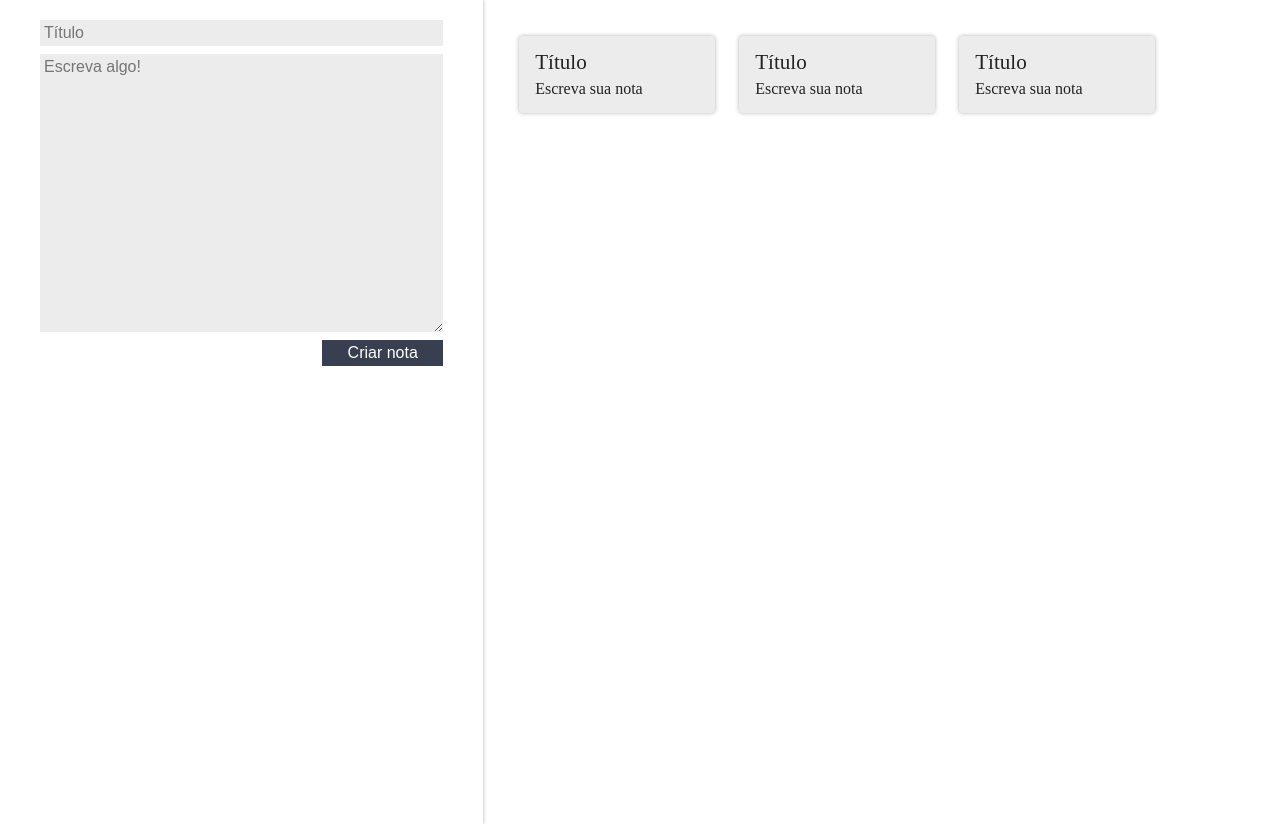
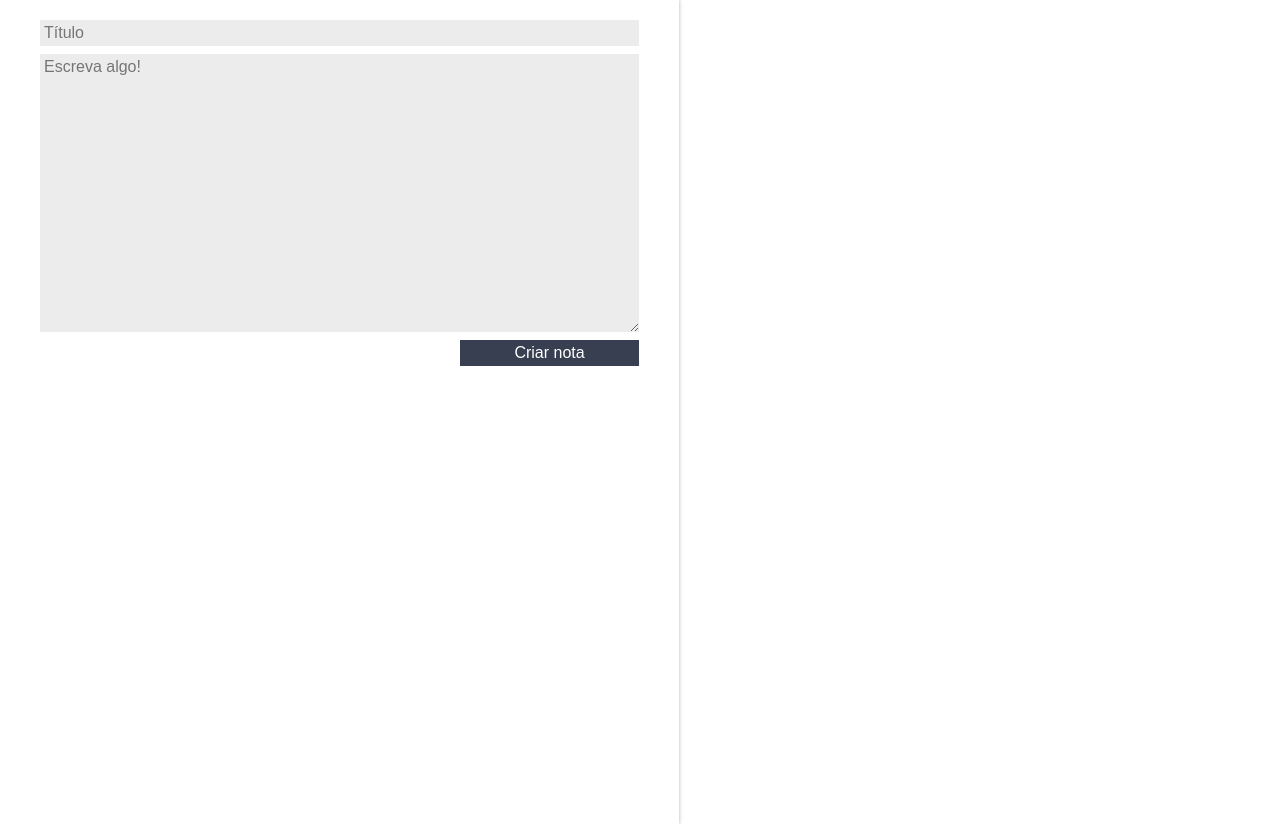
Before and after one commit to riamavx/ceep, a React (Create React App) app: page / in a window 1280 px wide. Built offline with nearby package versions, Linux system fonts and the light colour scheme.

Commit message:
deixando a pagina dinamica

```diff
--- a/src/App.js
+++ b/src/App.js
@@ -5,11 +5,27 @@
 import './assets/index.css';
 
 class App extends Component {
+  constructor(){
+    super();
+
+    this.state={
+      notas:[]
+    }
+  }
+  criarNota(titulo, texto){
+    const novaNota = {titulo, texto};
+    const novoArrayNotas = [...this.state.notas, novaNota]
+    const novoEstado = {
+      notas: novoArrayNotas
+    }
+    this.setState(novoEstado)
+
+  }
   render(){
     return (
       <section className="conteudo">
-      <FormularioCadastro/>
-      <ListaDeNotas/>
+      <FormularioCadastro criarNota= {this.criarNota.bind(this)}/>
+      <ListaDeNotas notas={this.state.notas}/>
       </section>
     );
 
--- a/src/components/CardNota/CardNota.jsx
+++ b/src/components/CardNota/CardNota.jsx
@@ -6,9 +6,9 @@
     return (
       <section className="card-nota">
         <header className="card-nota_cabecalho">
-          <h3 className="card-nota_titulo">Título</h3>
+    <h3 className="card-nota_titulo">{this.props.titulo}</h3>
         </header>
-        <p className="card-nota_texto">Escreva sua nota</p>
+    <p className="card-nota_texto">{this.props.texto}</p>
       </section>
     );
   }
--- a/src/components/FormularioCadastro/FormularioCadastro.jsx
+++ b/src/components/FormularioCadastro/FormularioCadastro.jsx
@@ -1,27 +1,46 @@
 import React, { Component } from "react";
-import "./formularioCadastro.css"
+import "./formularioCadastro.css";
 
+class FormularioCadastro extends Component {
+  constructor(props) {
+    super(props);
+    this.titulo = "";
+    this.texto = "";
 
-
-class FormularioCadastro extends Component{
-
-    handleMudancaTitulo(evento){
-        console.log(evento.target.value)
   }
 
-    render(){
-        return(
-            <form className="form-cadastro">
+  _handleMudancaTitulo(evento) {
+    evento.stopPropagation();
+    this.titulo = evento.target.value;
+  }
+  _handleMudancaTexto(evento) {
+    evento.stopPropagation();
+    this.texto = evento.target.value;
+  }
 
-      <input type="text"
+  _criarNota(evento){
+        evento.preventDefault();
+        evento.stopPropagation();
+        this.props.criarNota(this.titulo, this.texto)
+  }
+
+  render() {
+    return (
+      <form className="form-cadastro"
+      onSubmit = {this._criarNota.bind(this)}>
+        <input
+          type="text"
           placeholder="Título"
           className="form-cadastro_input"
-       onChange= {this.handleMudancaTitulo}/>
+          onChange={this._handleMudancaTitulo.bind(this)}
+        />
 
-
-      <textarea rows={15}
+        <textarea
+          rows={15}
           placeholder="Escreva algo!"
-       className="form-cadastro_input"/>
+          className="form-cadastro_input"
+          onChange={this._handleMudancaTexto.bind(this)}
+        />
 
         <button className="form-cadastro_input form-cadastro_submit">
           Criar nota
@@ -31,5 +50,4 @@
   }
 }
 
-
 export default FormularioCadastro;
--- a/src/components/ListaDeNotas/ListaDeNotas.jsx
+++ b/src/components/ListaDeNotas/ListaDeNotas.jsx
@@ -3,14 +3,15 @@
 import "./listaNotas.css"
 
 class ListaDeNotas extends Component {
+
   render() {
     return (
       <ul className="lista-notas">
-        {Array.of("Trabalho", "Trabalho", "Estudos").map((categoria, index) => {
+        {this.props.notas.map((nota, index) => {
             return(
           <li className="lista-notas_item" key={index}>
 
-            <CardNota />
+            <CardNota titulo={nota.titulo} texto ={nota.texto} />
           </li>
 
             );
```
Lines whose indentation alone changed are shown as unchanged.
